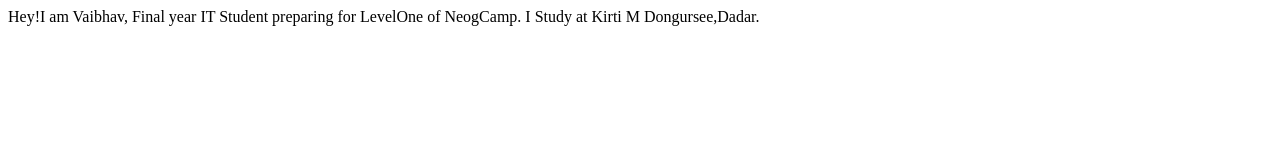
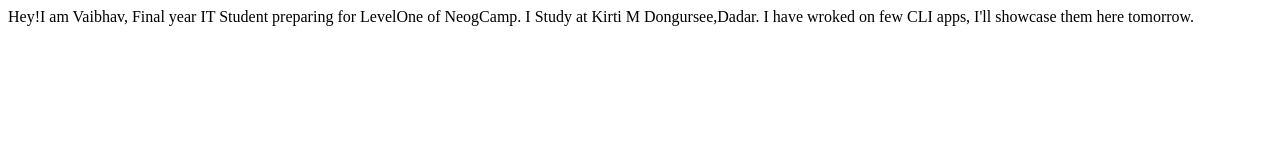
Before and after one commit to vvaibhavdesai/Demo-website, a plain HTML site: page index.html in a window 1280 px wide. Drawn offline with Linux system fonts and the light colour scheme.

Commit message:
update deatils of project

```diff
--- a/index.html
+++ b/index.html
@@ -9,5 +9,6 @@
     Hey!I am Vaibhav,
     Final year IT Student preparing for LevelOne of NeogCamp.
     I Study at Kirti M Dongursee,Dadar.
+    I have wroked on few CLI apps, I'll showcase them here tomorrow.
 </body>
 </html>
```
